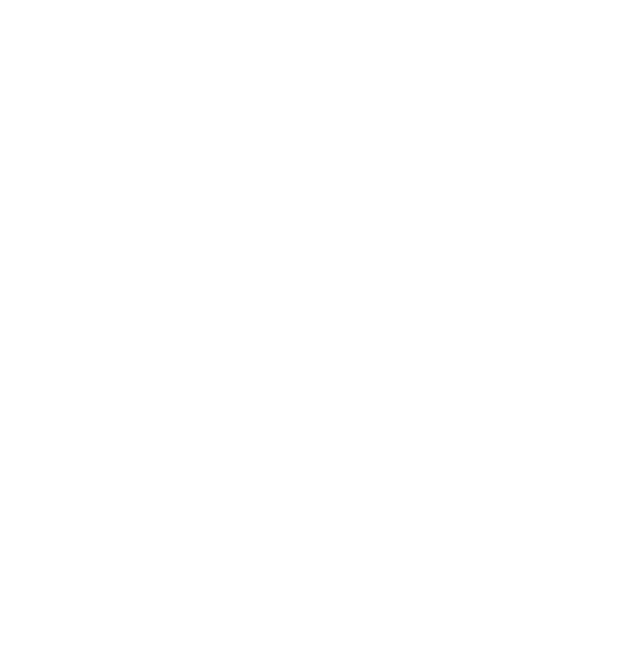
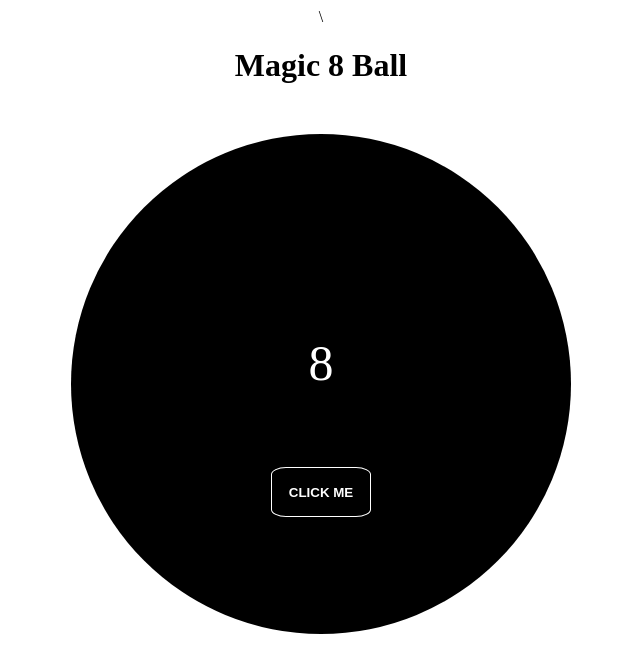
Before and after one commit to joeTheK/8-Ball-Demonstration, a plain HTML site: page index.html in a window 1280 px wide. Shown: the whole page, without its empty margins (319-959 px from the left). Drawn offline with Linux system fonts and the light colour scheme.

Commit message:
Added 8-Ball Code

```diff
--- a/index.html
+++ b/index.html
@@ -5,10 +5,14 @@
     <meta http-equiv="X-UA-Compatible" content="IE=edge">
     <title>8 Ball</title>
     <meta name="viewport" content="width=device-width, initial-scale=1">
-    <link rel="stylesheet" type="text/css" media="screen" href="main.css">
-    <script src="main.js"></script>
+    <link rel="stylesheet" type="text/css" media="screen" href="main.css">\
 </head>
 <body>
-
+    <h1>Magic 8 Ball</h1>
+    <div class="circle">
+        <p class="Text" id="text">8</p>
+        <button onclick="answer()">CLICK ME</button>
+    </div>
 </body>
+<script src="main.js"></script>
 </html>
--- a/main.css
+++ b/main.css
@@ -0,0 +1,44 @@
+html{
+    box-sizing: border-box;
+    display: flex;
+    align-content: center;
+    justify-content: center;
+    text-align: center;
+}
+
+*{
+    outline: none;
+}
+
+.circle{
+    height: 500px;
+    width: 500px;
+    border-radius: 100%;
+    background-color: black;
+    text-align: center;
+    color: white;
+}
+
+button{
+    margin-top: 5%;
+    height: 50px;
+    width: 100px;
+    background: none;
+    color: inherit;
+    border: 1px white solid;
+    border-radius: 15%;
+    text-align: center;
+    font-weight: bold;
+}
+
+button:hover{
+    background: white;
+    color: black;
+}
+
+.Text{
+    position: relative;
+    padding-top: 40%;
+    font-size: 50px;
+    color: inherit;
+}
--- a/main.js
+++ b/main.js
@@ -0,0 +1,7 @@
+
+ var answers = ["It is certain."," It is decidedly so.","Yes.","Signs point to yes.","Most likely.","Cannot predict now.","Ask again later.","My reply is no.","Don't count on it.","Very doubtful."];
+
+ function answer(){
+    let x = Math.floor(Math.random() * answers.length);
+    document.getElementById("text").innerHTML = answers[x];
+ }
```
